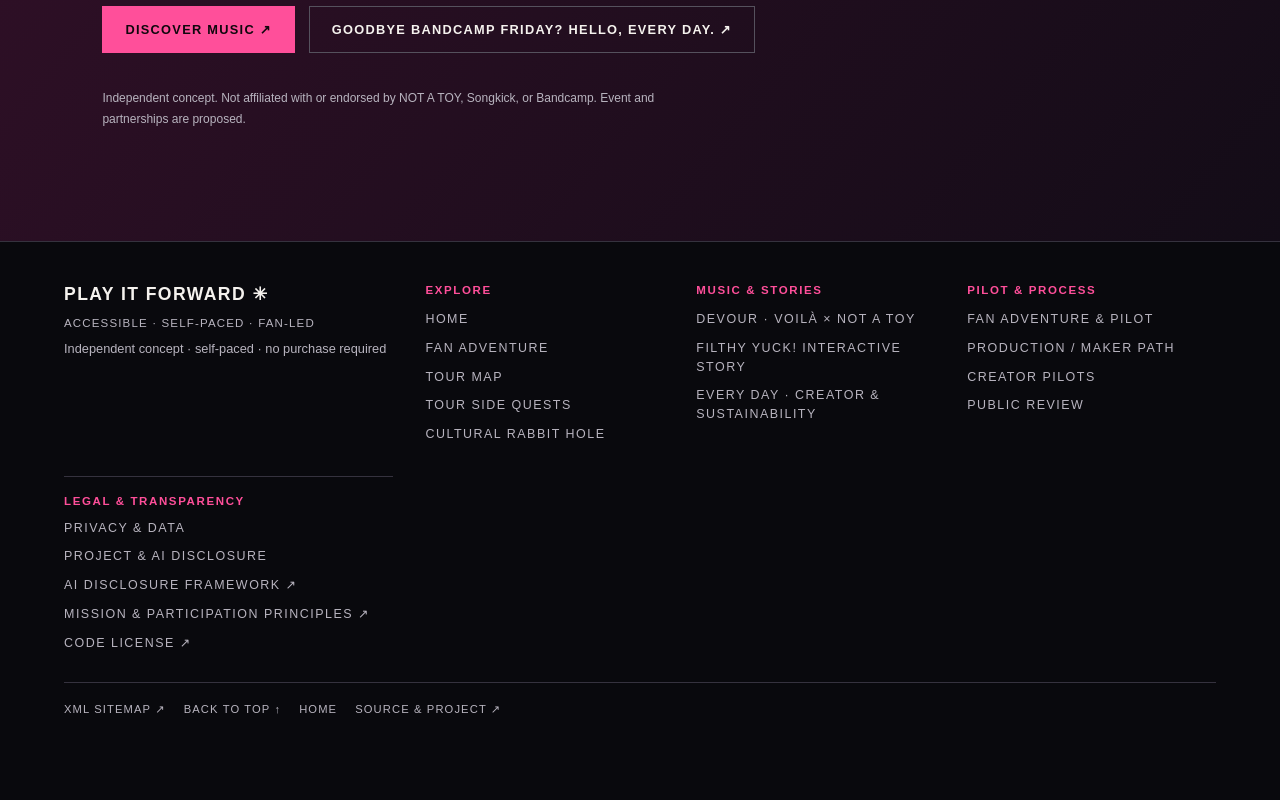
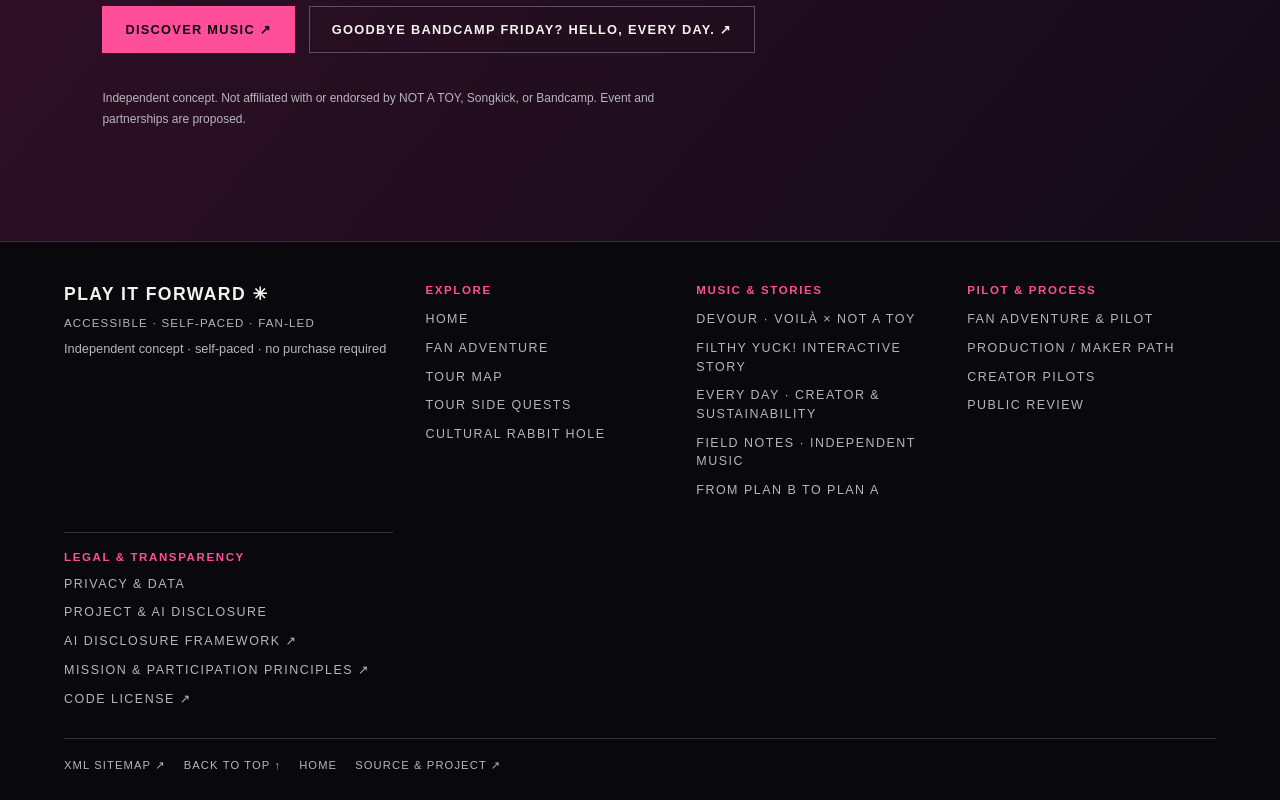
Before and after one commit to Loptr-Lab/pay-it-forward, a Next.js app: page / in a window 1280 px wide. Shown: the part 6445-7245 px from the top of the page. Before the commit the page ends 7189 px from the top, so only its background shows below. Built offline with nearby package versions, Linux system fonts and the light colour scheme.

Commit message:
Rebase footer and sitemap transparency changes onto current main

```diff
--- a/src/app/components/SiteDirectoryFooter.tsx
+++ b/src/app/components/SiteDirectoryFooter.tsx
@@ -12,6 +12,8 @@ const groups = [
     { label: "DEVOUR · VOILÀ × NOT A TOY", href: "/music/devour/" },
     { label: "FILTHY YUCK! Interactive Story", href: "/filthy-yuck/" },
     { label: "Every Day · Creator & Sustainability", href: "/every-day/" },
+    { label: "Field Notes · Independent Music", href: "/field-notes/" },
+    { label: "From Plan B to Plan A", href: "/field-notes/from-plan-b-to-plan-a/" },
   ]},
   { title: "PILOT & PROCESS", links: [
     { label: "Fan Adventure & Pilot", href: "/adventure/#quests" },
```
